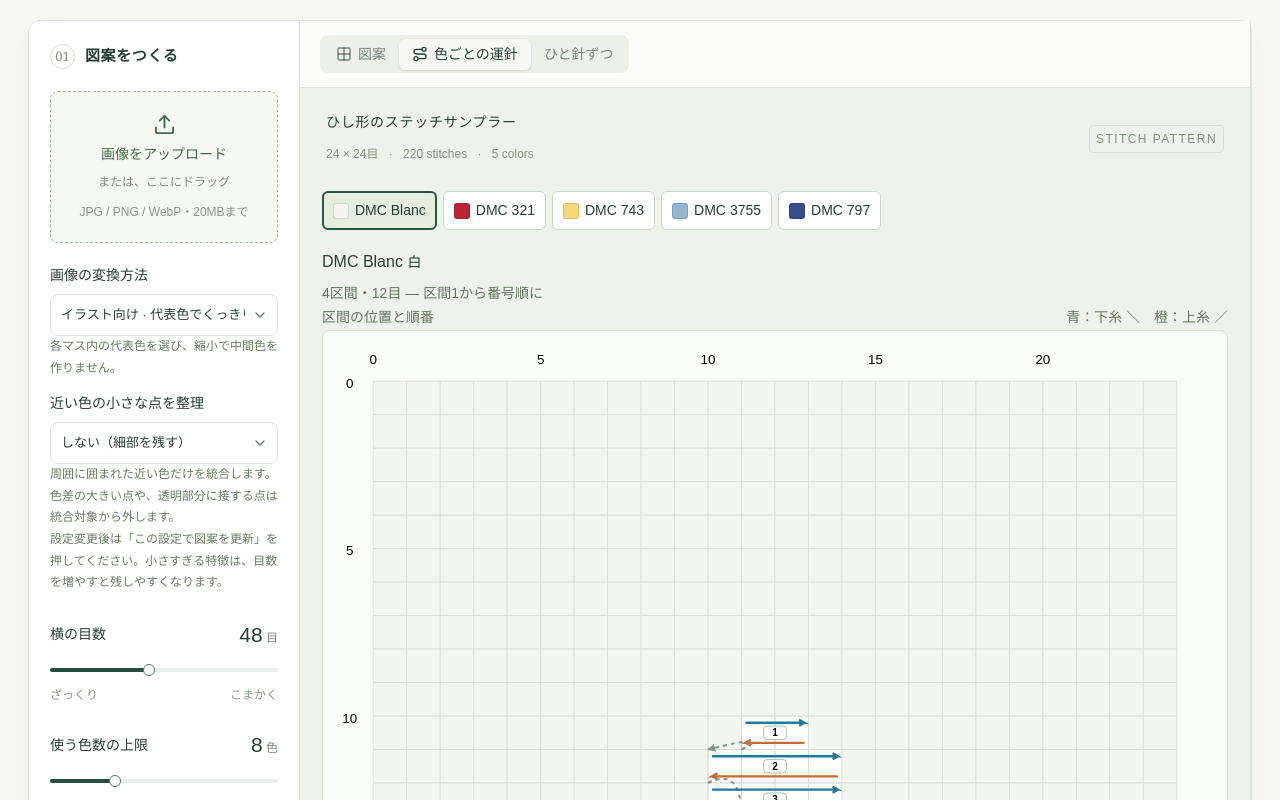
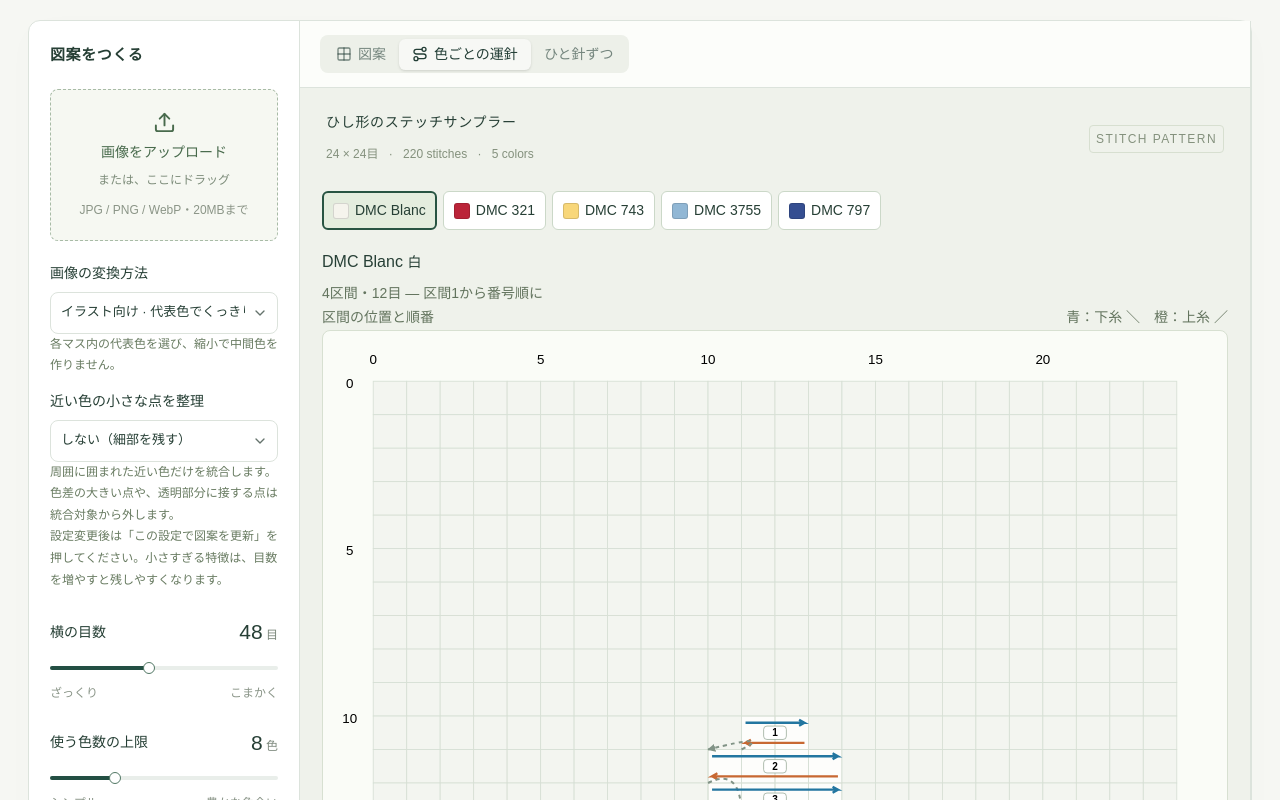
Before and after one commit to yoshiko-pg/stitch, a React (Vite) app: page / in a window 1280 px wide. Shown: the top 800 px of the page. Built offline with nearby package versions, Linux system fonts and the light colour scheme.

Commit message:
Remove section number from pattern settings

```diff
--- a/app/page.tsx
+++ b/app/page.tsx
@@ -471,7 +471,6 @@ export default function Home() {
       <main className="workspace">
         <aside className="settings">
           <div className="panel-heading">
-            <span className="section-number">01</span>
             <h2>図案をつくる</h2>
           </div>
           <input
```
